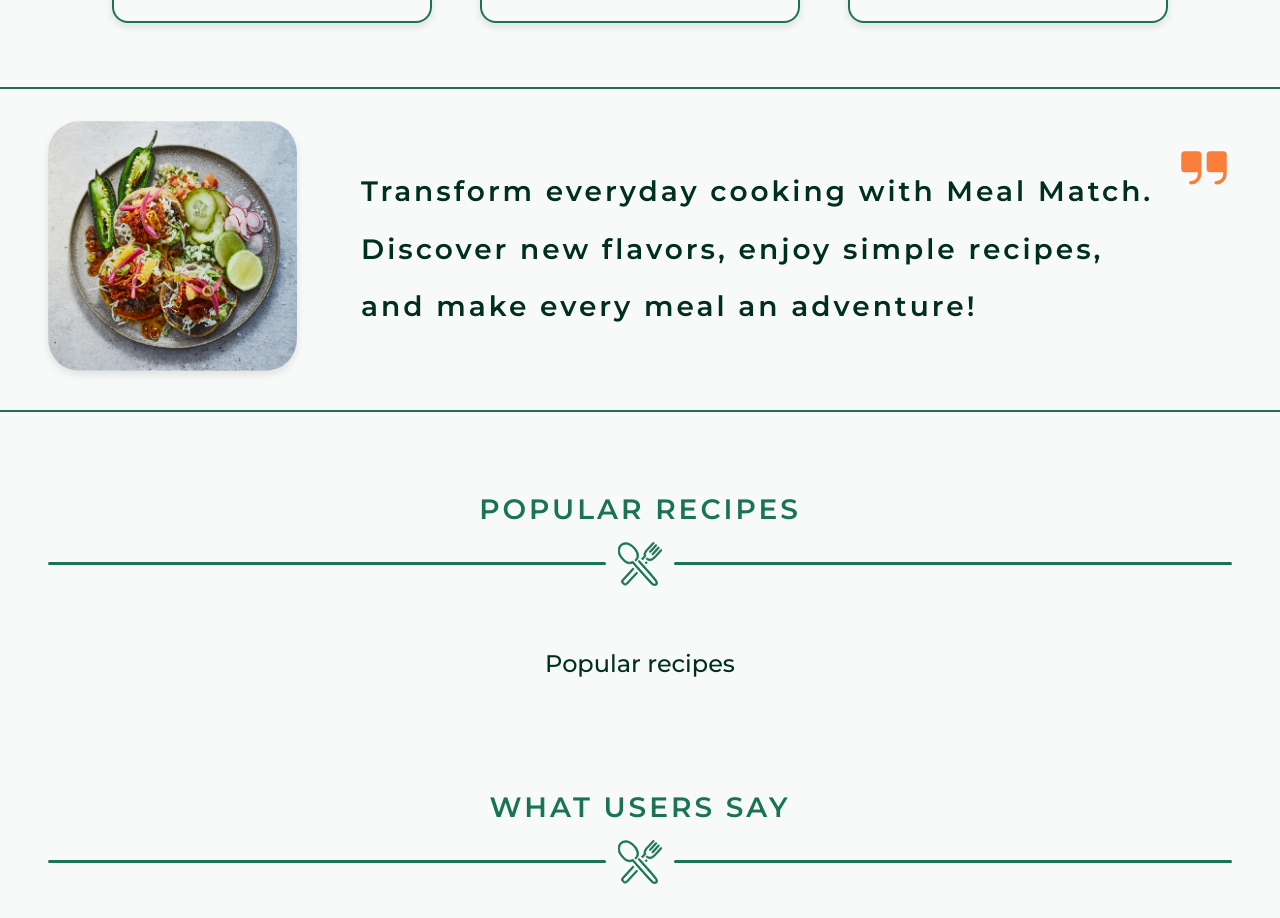
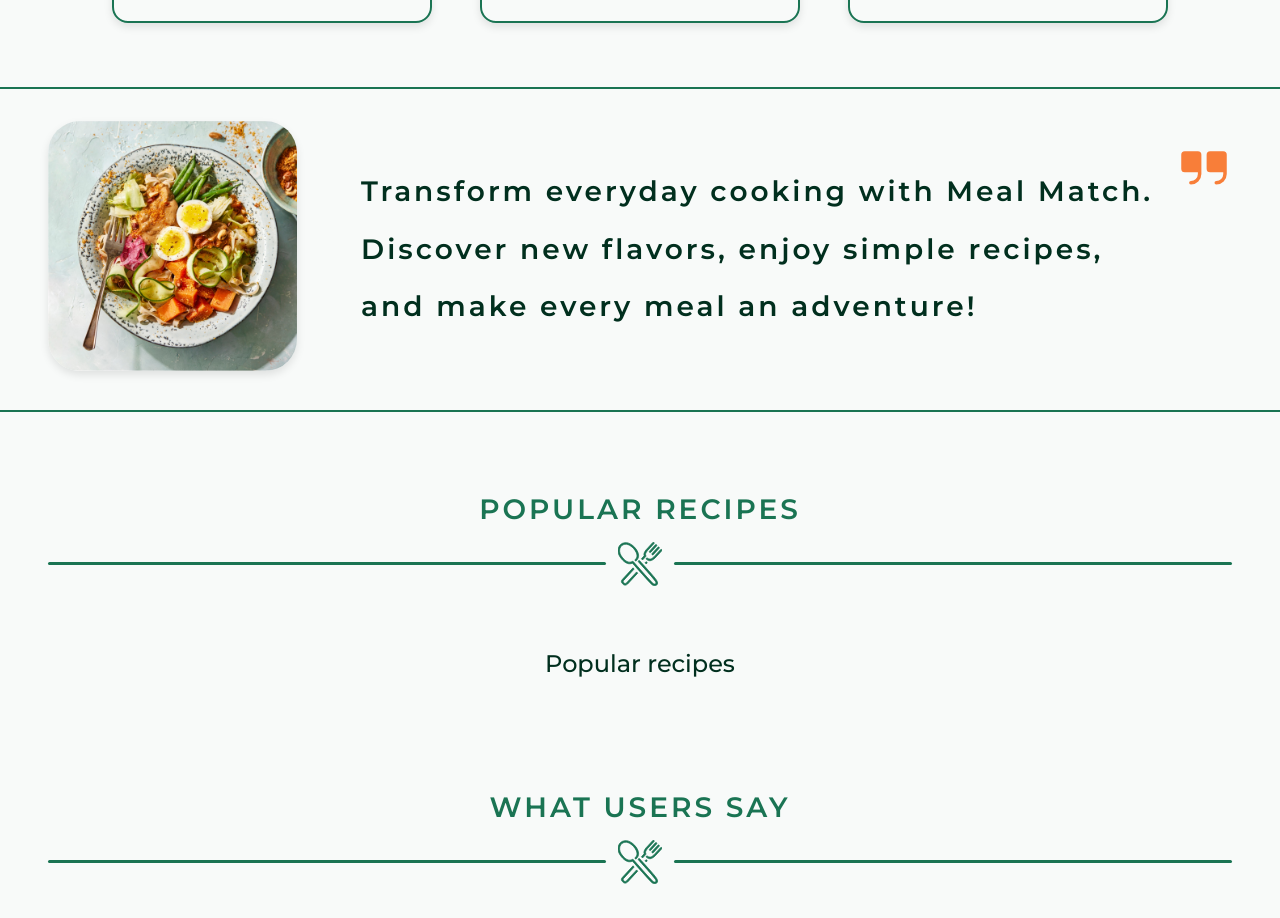
Before and after one commit to AnneKluytmans/novi-frontend-final-project-meal-match, a React (Vite) app: page / in a window 1280 px wide. Shown: the part 1120-2038 px from the top of the page. Built offline with nearby package versions, Linux system fonts and the light colour scheme; no server answers.

Commit message:
Added automatic image change in quote section

```diff
--- a/src/pages/homePage/Home.css
+++ b/src/pages/homePage/Home.css
@@ -65,7 +65,6 @@
     margin: 1rem 0;
 }
 
-
 .quote__image-wrapper {
     flex-basis: 16rem;
 }
--- a/src/pages/homePage/Home.jsx
+++ b/src/pages/homePage/Home.jsx
@@ -1,9 +1,11 @@
+import { useEffect, useState } from 'react';
 import { useNavigate } from 'react-router-dom';
 import { MagnifyingGlass, Quotes } from '@phosphor-icons/react';
 import InspirationIcon from '../../assets/icons/inspiration-icon.svg?react';
 import IngredientsIcon from '../../assets/icons/ingredients-icon.svg?react';
 import headerImage from '../../assets/variety-of-dishes.jpg';
 import mexicanTacos from '../../assets/mexican-tacos.jpg';
+import gadoGado from '../../assets/gado-gado.jpg';
 import SectionDivider from '../../components/misc/sectionDivider/SectionDivider.jsx';
 import Button from '../../components/buttons/button/Button.jsx';
 import FeatureCard from '../../components/cards/featureCard/FeatureCard.jsx';
@@ -11,7 +13,20 @@ import './Home.css';
 
 
 function Home() {
+    const [currentImageIndex, setCurrentImageIndex] = useState(0);
+
     const navigate = useNavigate();
+
+    const images = [mexicanTacos, gadoGado];
+
+    // Timer to switch images in quote-section every 3 seconds
+    useEffect(() => {
+        const timer = setInterval(() => {
+            setCurrentImageIndex((prevIndex) => (prevIndex + 1) % images.length);
+        }, 3000); // Change image every 3 seconds
+
+        return () => clearInterval(timer); // Clean up the timer on component unmount
+    }, [images.length]);
 
     return (
         <>
@@ -64,7 +79,12 @@ function Home() {
             <section className="quote-section outer-content-container">
                 <div className="inner-content-container__row">
                     <span className="quote__image-wrapper">
-                        <img src={mexicanTacos} alt="Colourful plate with mexicanTacos made by Delicious NL" className="quote__image"/>
+                        <img
+                            src={images[currentImageIndex]}
+                            alt="Colourful plate made by Delicious NL"
+                            className="quote__image"
+                            key={currentImageIndex}
+                        />
                     </span>
                     <div className="quote__quote-wrapper">
                         <h2 className="quote__text">
```
